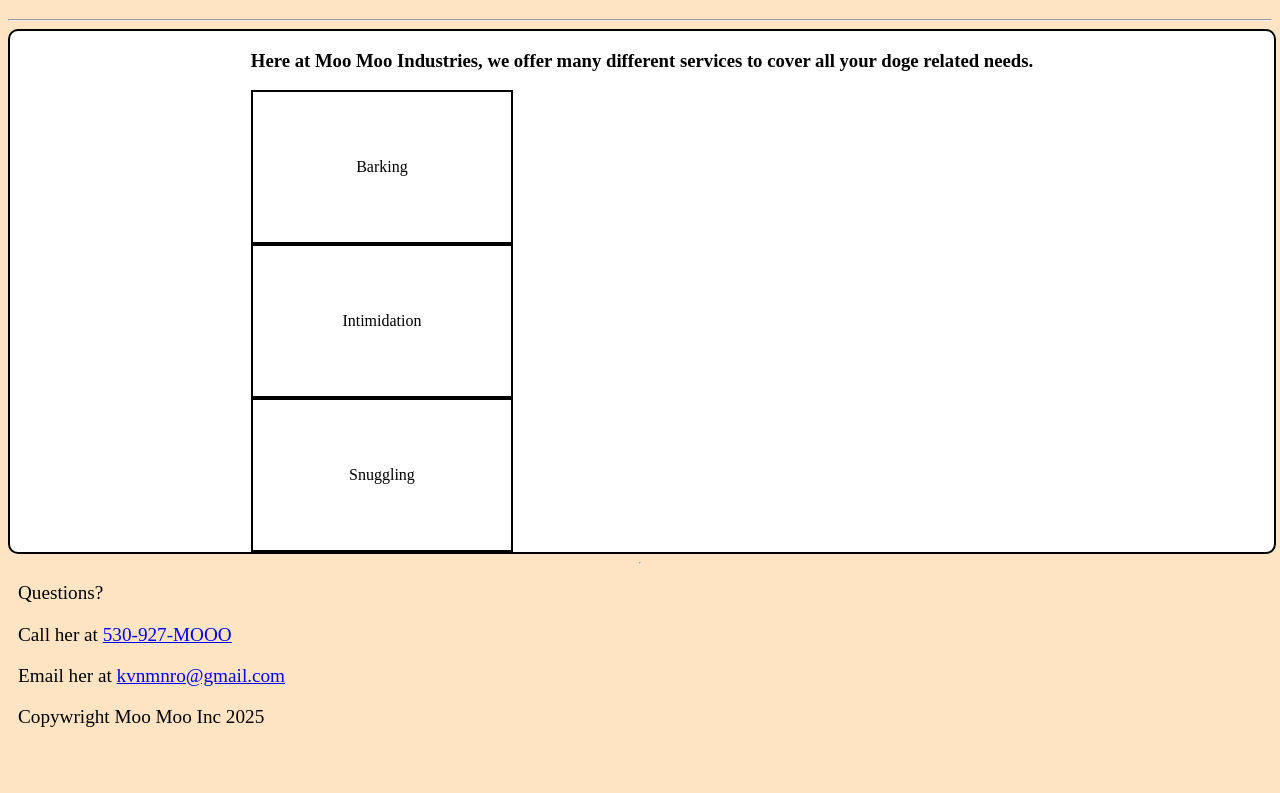
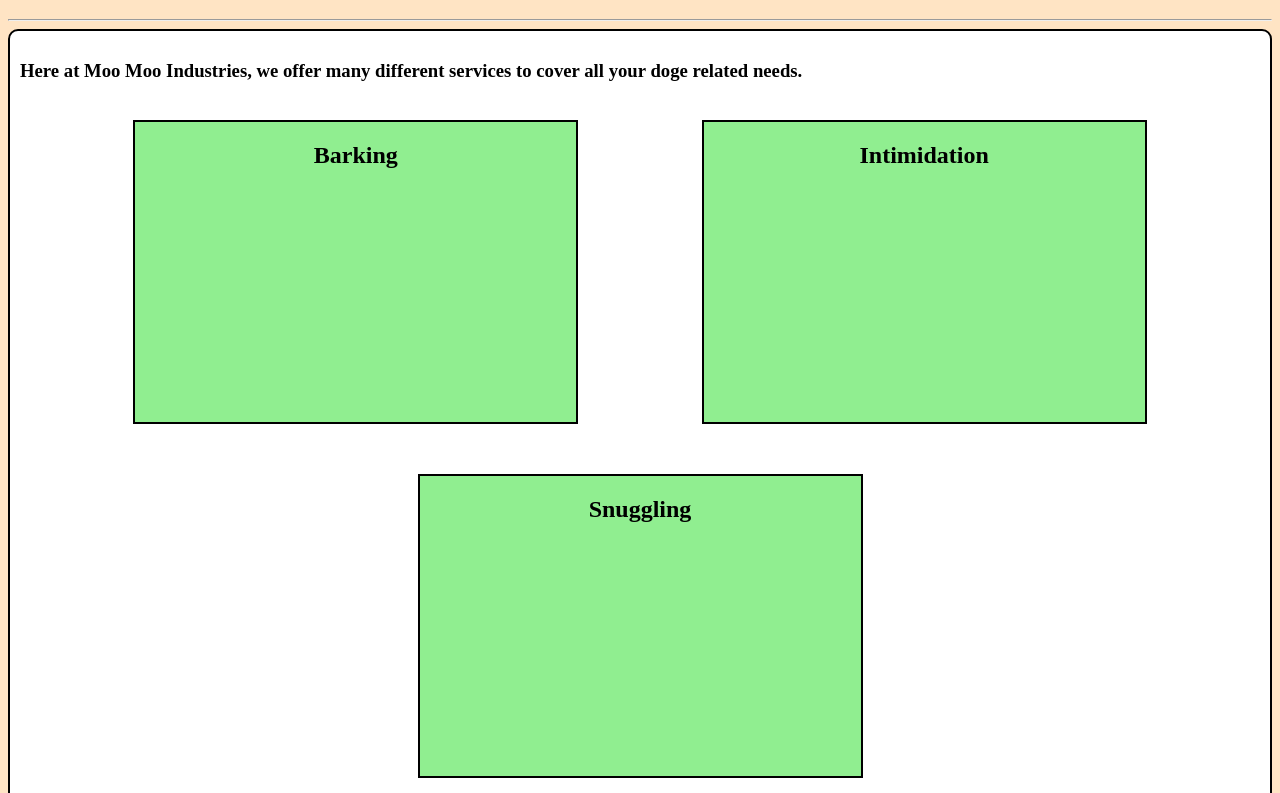
Before and after one commit to Kvnmnro91/Moo-Page, a plain HTML site: page subpages/services.html in a window 1280 px wide. Shown: the part 467-1260 px from the top of the page. Before the commit the page ends 1224 px from the top, so only its background shows below. Drawn offline with Linux system fonts and the light colour scheme.

Commit message:
services divs fixed, new photos added

```diff
--- a/moo_style.css
+++ b/moo_style.css
@@ -70,12 +70,6 @@ nav {
     border: 4px;
     border-style: solid;
     border-color: black;
-}
-.main_div {
-    height: 500px;
-    display: flex;
-    flex-direction: column;
-    margin-bottom: 5px;
 }
 #account_button {
     border-radius: 4px;
@@ -163,7 +157,7 @@ nav {
 .photo {
     display: flex;
     flex-shrink: 0;
-    flex-basis: 40%;
+    flex-basis: 35%;
     align-items: center;
     justify-content: center;
     margin-top: 10px;
@@ -181,22 +175,32 @@ nav {
 }
 
 /*Services Styling*/
-#services_container {
+#main_div_services {
     display: flex;
+    flex-wrap: wrap;
+    flex-shrink: 0;
+    justify-content: space-evenly;
+    height: auto;
     border: 2px solid black;
     border-radius: 10px;
     background-color: white;
+}
+#services_heading {
+    display: flex;
     width: 100%;
-    height: auto;
-    justify-content: space-evenly;
+    margin: 10px;
 }
 .service {
     display: flex;
+    flex-shrink: 0;
+    flex-basis: 35%;
+    justify-content: center;
+    height: 300px;
+    margin-top: 10px;
+    margin-bottom: 40px;
     border: 2px solid black;
-    justify-content: center;
-    align-items: center;
-    height: 150px;
-    width: 33%;
+    background-color: lightgreen;
+
 }
 
 /*Account Home styling*/
@@ -356,6 +360,7 @@ td, th {
 /*Footer*/
 footer {
     background-color: bisque;
+    border: 2px solid black;
     font-size: larger;
     padding: 10px;
     border-radius: 15px;
--- a/subpages/services.html
+++ b/subpages/services.html
@@ -27,18 +27,26 @@
     <img id="middle_moo" src="../images/moo_jpeg_copy_resized.png">
     <h1>Services</h1>
     <hr>
-    <div class="main_div">
-        <div id="services_container">
-            <div>
+    <div id="main_div_services">
+        <div id="services_heading">
             <h3>Here at Moo Moo Industries, we offer many different services to cover all your doge related needs.</h3>
+        </div>
             <div class="service">
-                Barking
+            <h2>Barking</h2>
+            <div class="service_pic">
+
             </div>
-            <div class="service">
-                Intimidation
+        </div>
+        <div class="service">
+            <h2>Intimidation</h2>
+            <div class="service_pic">
+
             </div>
-            <div class="service">
-                Snuggling
+        </div>
+        <div class="service">
+            <h2>Snuggling</h2>
+            <div class="service_pic">
+
             </div>
         </div>
     </div>
```
Also changed, not shown: 7 other files.
